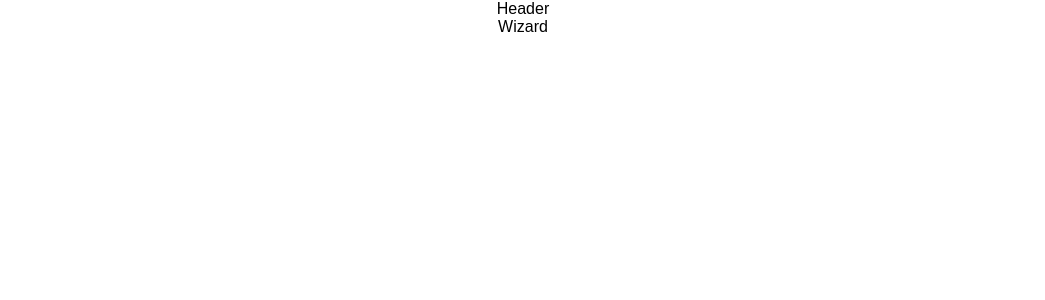
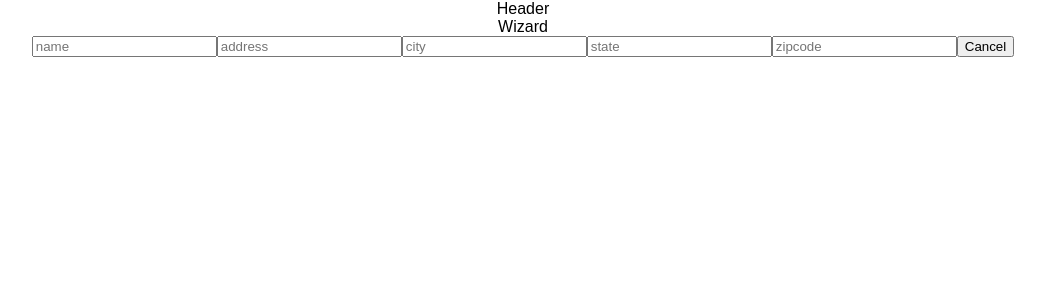
Before and after one commit to rfilaxwy/houser, a React (Create React App) app: page /#/wizard in a window 1280 px wide. Shown: the top 300 px of the page, without its empty margins (117-1162 px from the left). Built offline with nearby package versions, Linux system fonts and the light colour scheme.

Commit message:
Added some buttons to the different routes that change state

```diff
--- a/src/component/Dashboard/Dashboard.js
+++ b/src/component/Dashboard/Dashboard.js
@@ -1,12 +1,33 @@
 import React, {Component} from 'react';
 import House from '../House/House';
+import { Link } from 'react-router-dom';
+import axios from 'axios';
 
 class Dashboard extends Component{
+    constructor(){
+        super()
+        this.state={
+            houseList:['blue house','red house'],
+        }
+    }
+    componentDidMount(){
+        axios.get
+    }
     render(){
+        const { houseList } = this.state;
+        const houseListDisplay = houseList.map((house,index)=>{
+            return(
+                <div key={index}>{house}</div>
+            )
+        })
         return(
             <div>
                 <div>Dashboard</div>
                 < House />
+                <Link to="/Wizard">
+                    <button>Add New Property</button>
+                </Link>
+                {houseListDisplay}
             </div>
         )
     }
--- a/src/component/Wizard/Wizard.js
+++ b/src/component/Wizard/Wizard.js
@@ -1,9 +1,50 @@
 import React, {Component} from 'react';
+import { Link } from 'react-router-dom';
 
 export default class Wizard extends Component{
+    constructor(){
+        super()
+        this.state={
+            name:'',
+            address:'',
+            city:'',
+            state:'',
+            zipcode:''
+        }
+    }
+    handleName(val){
+        console.log(val)
+        this.setState({name:val})
+    }
+    handleAddress(val){
+        this.setState({address:val})
+    }
+    handleCity(val){
+        this.setState({city:val})
+    }
+    handleState(val){
+        this.setState({state:val})
+    }
+    handleZip(val){
+        this.setState({zipcode:val})
+    }
+    cancel(){
+        this.setState({name:'',city:'',address:'',state:'',zipcode:''})
+    }
+
     render(){
         return(
-            <div>Wizard</div>
+            <div>
+                <div>Wizard</div>
+                <input onChange={(e)=>this.handleName(e.target.value)} placeholder='name'></input>
+                <input onChange={(e)=>this.handleAddress(e.target.value)} placeholder='address'></input>
+                <input onChange={(e)=>this.handleCity(e.target.value)} placeholder='city'></input>
+                <input onChange={(e)=>this.handleState(e.target.value)} placeholder='state'></input>
+                <input onChange={(e)=>this.handleZip(e.target.value)} placeholder='zipcode'></input>
+                <Link to="/">
+                    <button onClick={()=>this.cancel}>Cancel</button>
+                </Link>
+            </div>
         )
     }
 }
```
Also changed, not shown: 2 other files (tests, documents, lock files or other folders).
